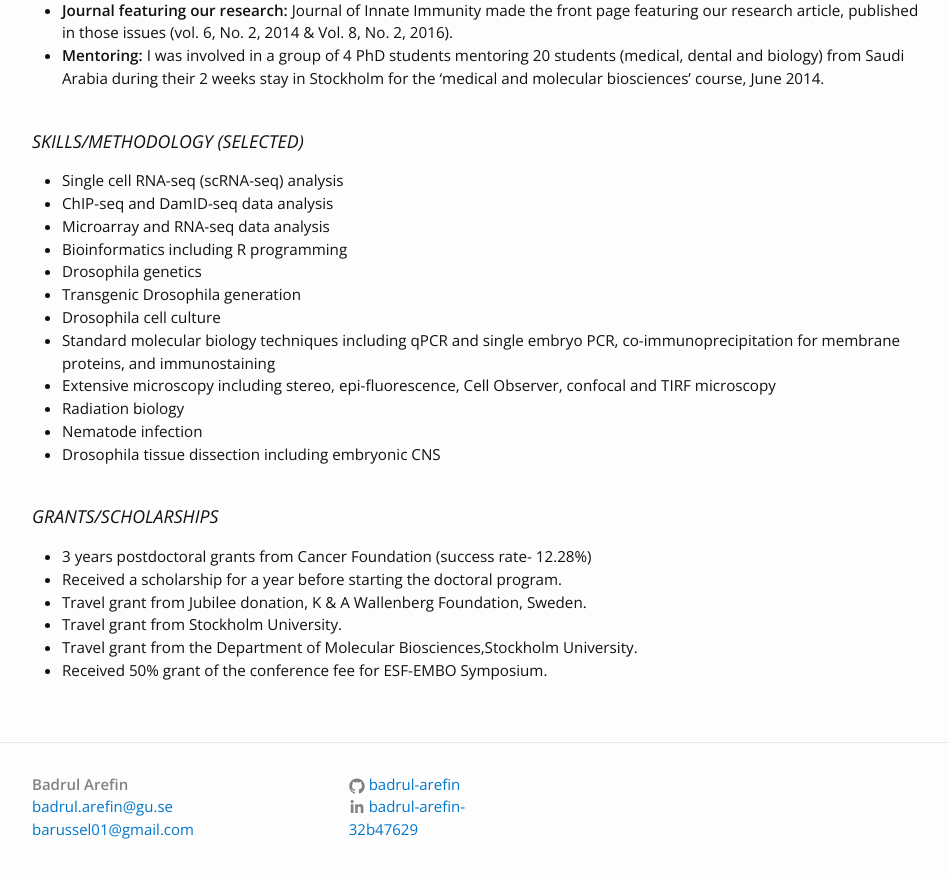
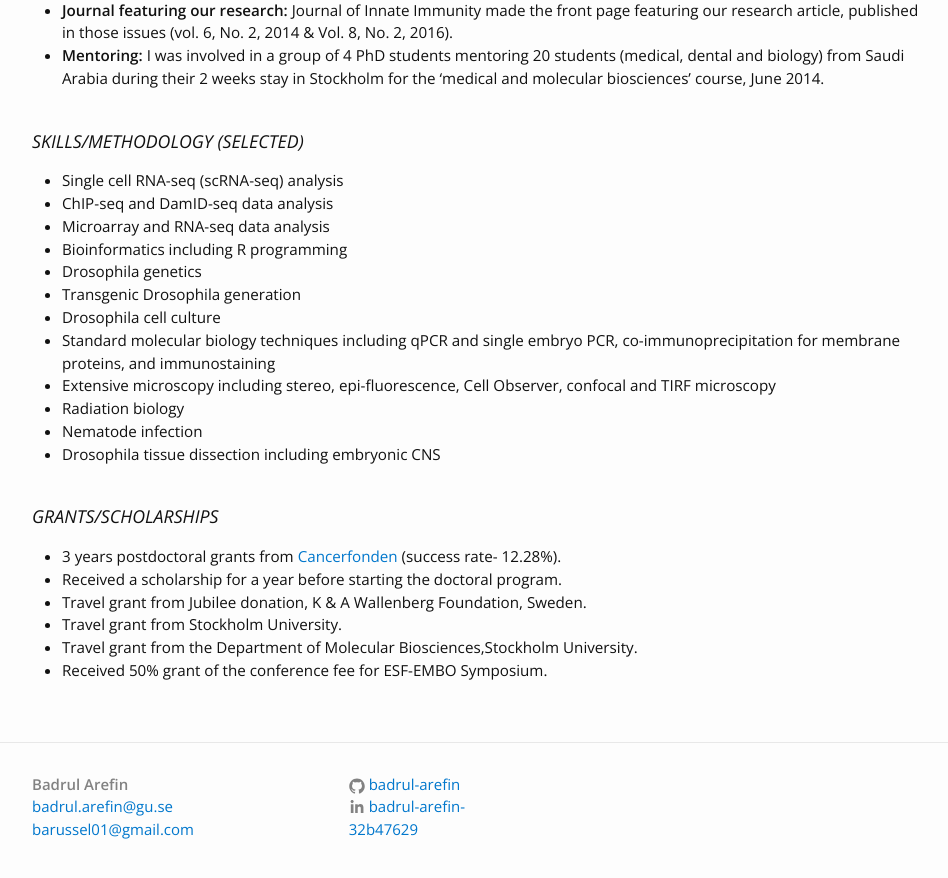
Before and after one commit to Badrul-Arefin/badrul-arefin.github.io, a Jekyll site: the page built from cv.md, in a window 1280 px wide and 900 px high, scrolled down 2375 px. Shown: the top 878 px of the window, without its empty margins (163-1111 px from the left). Built offline with Jekyll 4.4.1, drawn with Linux system fonts in a browser that asks for light colours.

Commit message:
Update cv.md

```diff
--- a/cv.md
+++ b/cv.md
@@ -90,7 +90,8 @@ membrane proteins, and immunostaining
 - Drosophila tissue dissection including embryonic CNS<br><br>
 
 ### GRANTS/SCHOLARSHIPS
-- 3 years postdoctoral grants from Cancer Foundation (success rate- 12.28%)
+- 3 years postdoctoral grants from <a href="https://www.cancerfonden.se/forskning/for-forskare/samtliga-anslagsbeslut">
+  Cancerfonden</a> (success rate- 12.28%).
 - Received a scholarship for a year before starting the doctoral program.
 - Travel grant from Jubilee donation, K & A Wallenberg Foundation, Sweden.
 - Travel grant from Stockholm University.
```
